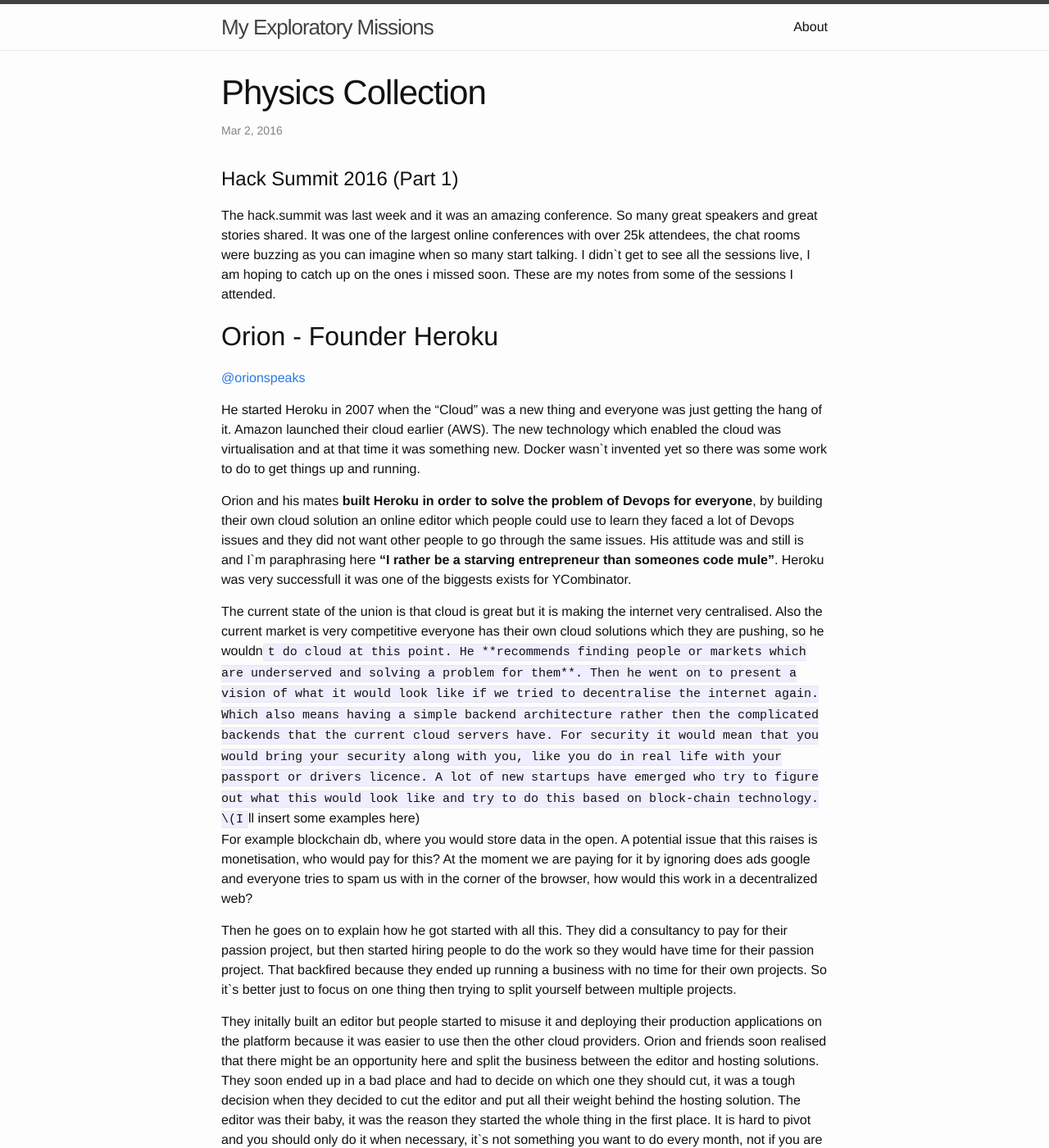
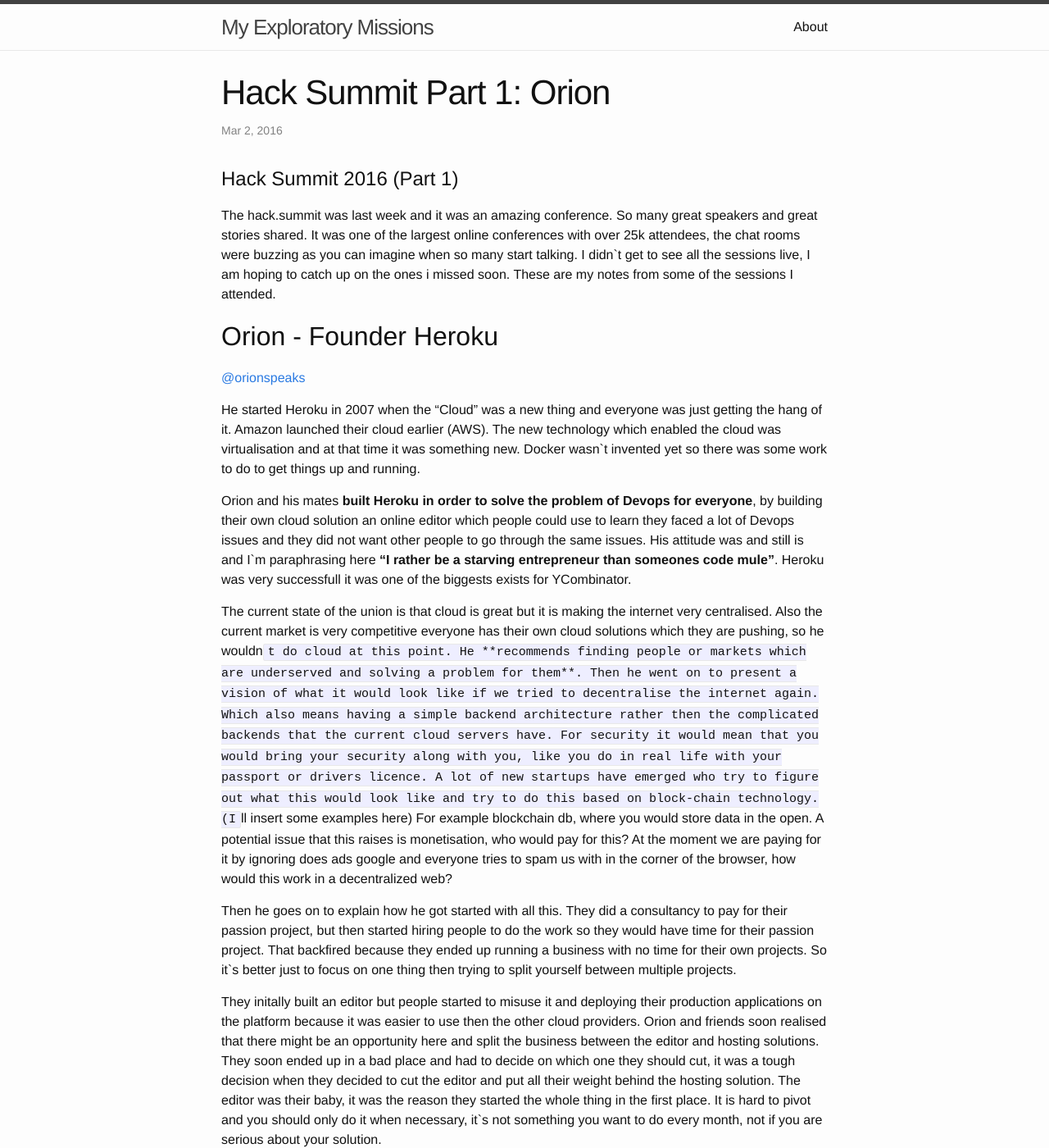
Before and after one commit to gspanoae/softwareranch.github.io, a Jekyll site: the page built from _posts/2016-01-22-hack-summit-notes-part-1.md, in a window 1280 px wide and 1400 px high. Shown: the whole window at 82% size. Built offline with Jekyll 4.4.1, drawn with Linux system fonts in a browser that asks for light colours.

Commit message:
hack-summit part 1

```diff
--- a/_posts/2016-01-22-hack-summit-notes-part-1.md
+++ b/_posts/2016-01-22-hack-summit-notes-part-1.md
@@ -1,6 +1,6 @@
 ---
 layout: post
-title:  "Physics Collection"
+title:  "Hack Summit Part 1: Orion"
 date:   2016-03-02 17:20:26 +0000
 categories: notes
 ---
@@ -19,7 +19,7 @@ Orion and his mates **built Heroku in order to solve the problem of Devops for e
 The current state of the union is that cloud is great but it is making the internet very centralised. Also the current market
 is very competitive everyone has their own cloud solutions which they are pushing, so he wouldn`t do cloud at this point.
 He **recommends finding people or markets which are underserved and solving a problem for them**. Then he went on to present a vision of what it would look like if we tried to decentralise the internet again. Which also means having a simple backend architecture rather then the complicated backends that the current cloud servers have. For security it would mean that you would bring your security along with you, like you do in real life with your passport or drivers licence. A lot of new startups have emerged who try to figure out what this would look like and try to do this based on block-chain technology.
-\(I`ll insert some examples here)\
+(I`ll insert some examples here)
 For example blockchain db, where you would store data in the open. A potential issue that this raises is monetisation, who would pay for this? At the moment we are paying for it by ignoring does ads google and everyone tries to spam us with in the corner of the browser, how would this work in a decentralized web?
 
 Then he goes on to explain how he got started with all this. They did a consultancy to pay for their passion project, but then started hiring people to do the work so they would have time for their passion project. That backfired because they ended up running a business with no time for their own projects. So it`s better just to focus on one thing then trying to split yourself between multiple projects.
```
